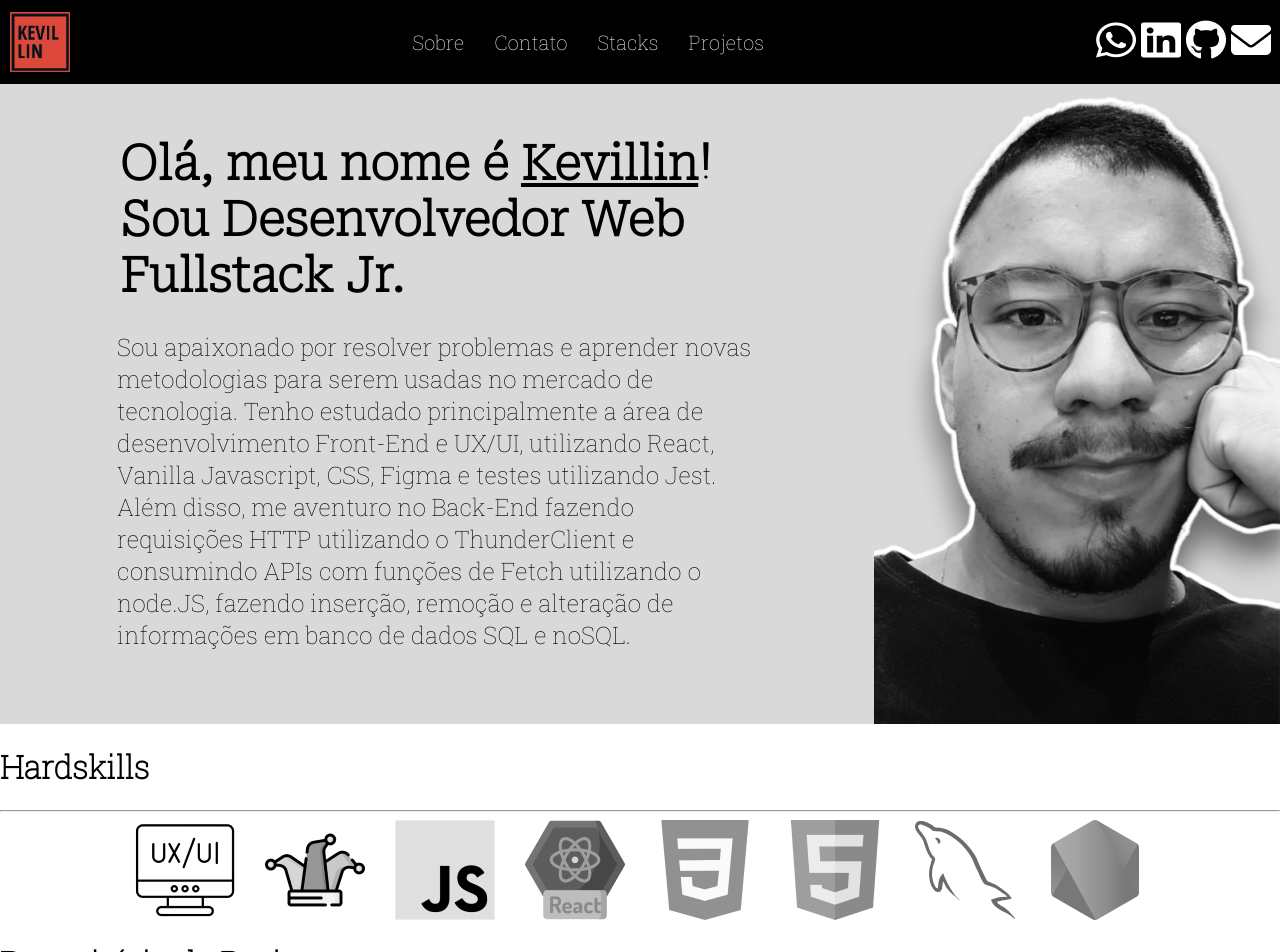
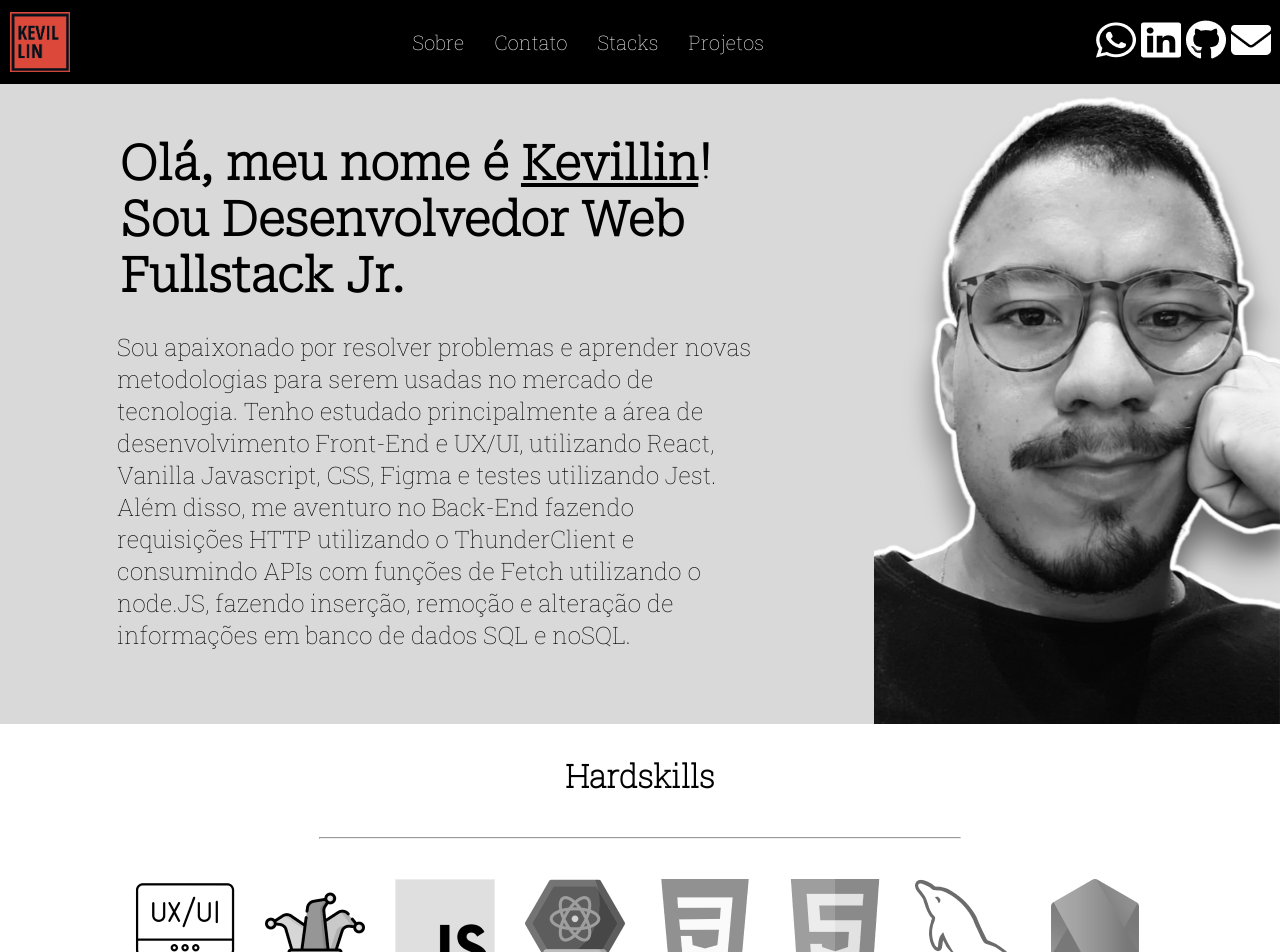
Before and after one commit to kevillin/portfolio, a React (Vite) app: page / in a window 1280 px wide. Shown: the top 952 px of the page. Built offline with nearby package versions, Linux system fonts and the light colour scheme; no server answers.

Commit message:
style: melhora estilização

```diff
--- a/src/styles/Skills.css
+++ b/src/styles/Skills.css
@@ -1,3 +1,13 @@
+#stacks {
+  margin-top: 30px;
+  text-align: center;
+}
+
+hr {
+  width: 50%;
+  margin: 40px auto;
+}
+
 .skills-container {
   display: flex;
   justify-content: center;
```
